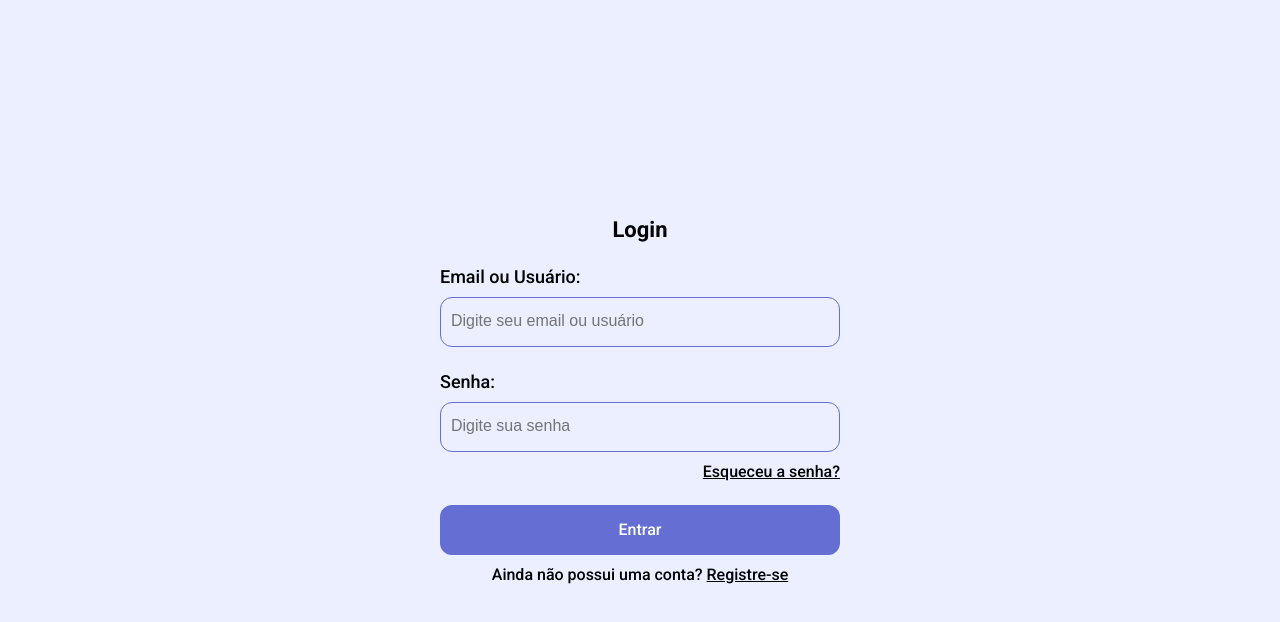
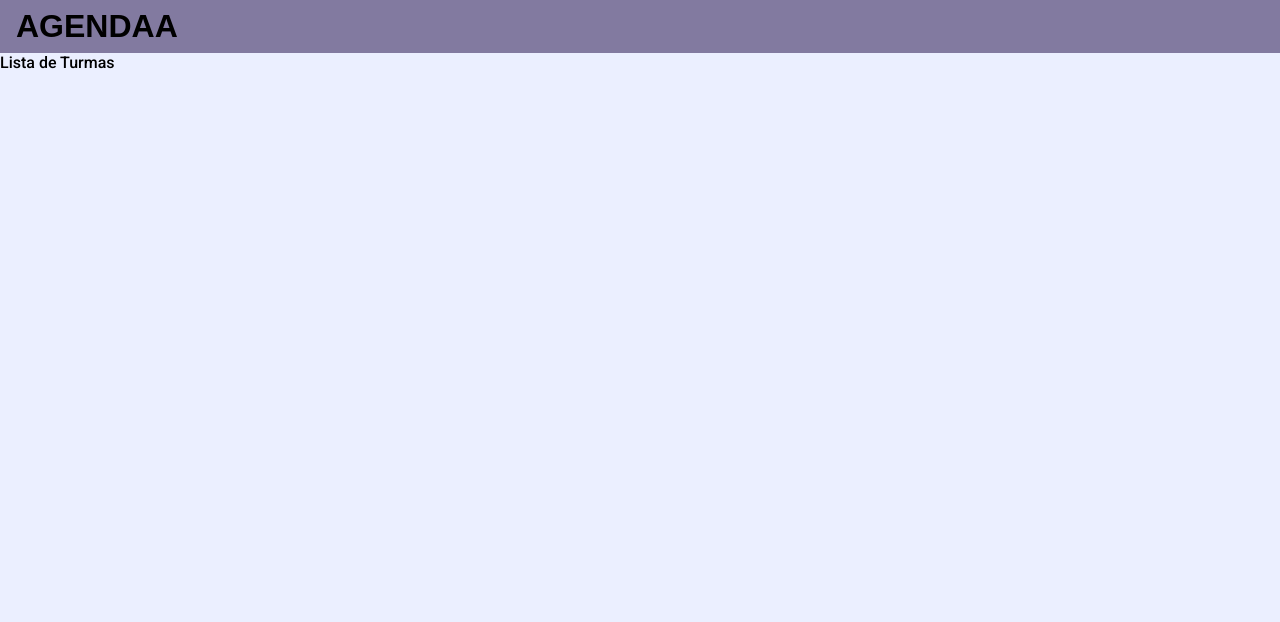
Before and after one commit to brilhante14/agendaa-client, a React (Create React App) app: page /turma in a window 1280 px wide. Before the commit this address led to /login. Shown: the top 622 px of the page. Built offline with nearby package versions, Linux system fonts and the light colour scheme.

Commit message:
Adicionado esqueleto da lista de turmas

```diff
--- /dev/null
+++ b/src/pages/SelecaoTurma/index.tsx
@@ -0,0 +1,16 @@
+import { Outlet } from "react-router-dom";
+import Header from "../../components/Header";
+
+const SelecaoTurma = () => {
+  return (
+    <>
+      <Header />
+      <nav>Lista de Turmas</nav>
+      <main>
+        <Outlet />
+      </main>
+    </>
+  );
+};
+
+export default SelecaoTurma;
--- a/src/routes/index.tsx
+++ b/src/routes/index.tsx
@@ -9,12 +9,14 @@ import { Login } from "../pages/Login";
 import { Register } from "../pages/Register";
 import { ForgotPassword } from "../pages/ForgotPassword";
 import Turmas from "../pages/Turmas";
+import SelecaoTurma from "../pages/SelecaoTurma";
 
 // Renderer
 export default function UserRoutes() {
   return (
     <BrowserRouter>
       <Routes>
+        <Route path="/turma" element={<SelecaoTurma />} />
         <Route path="/turmas" element={<Turmas />} />
         <Route path="/login" element={<Login />} />
         <Route path="/register" element={<Register />} />
```
